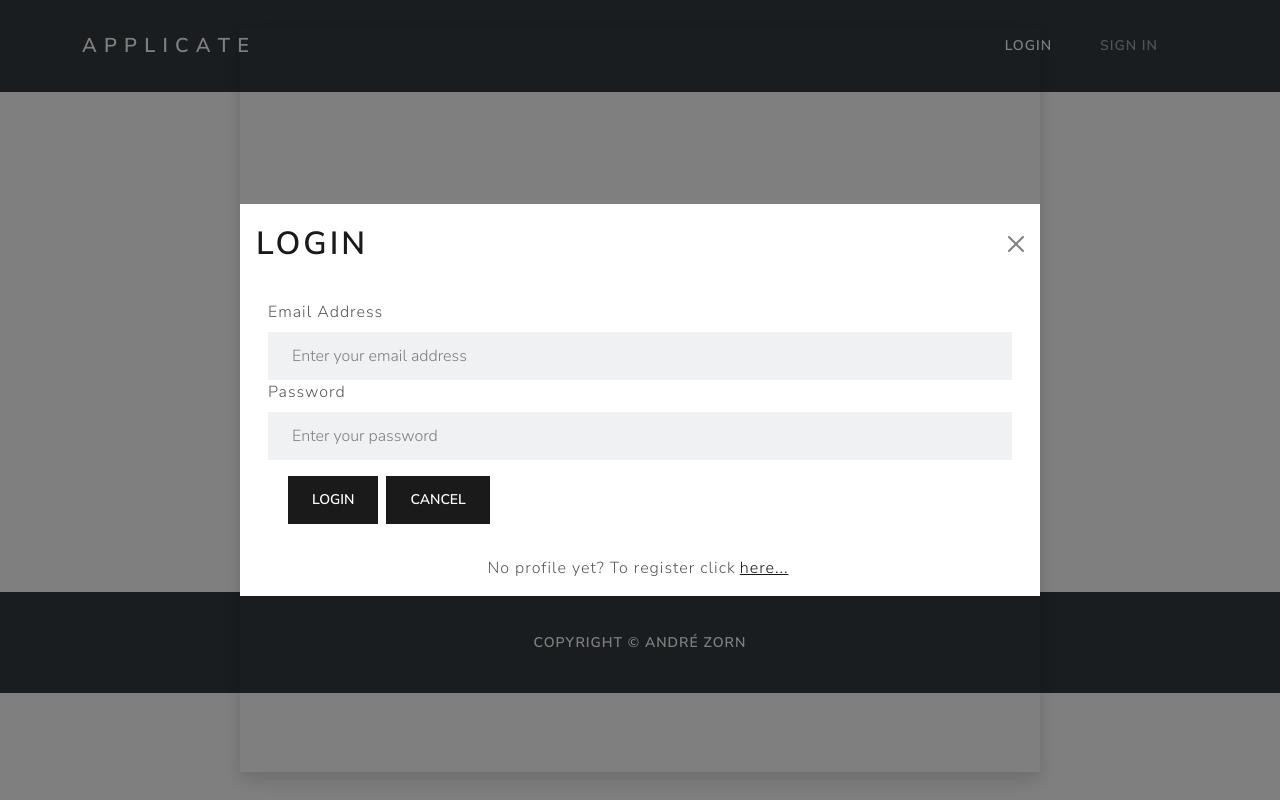
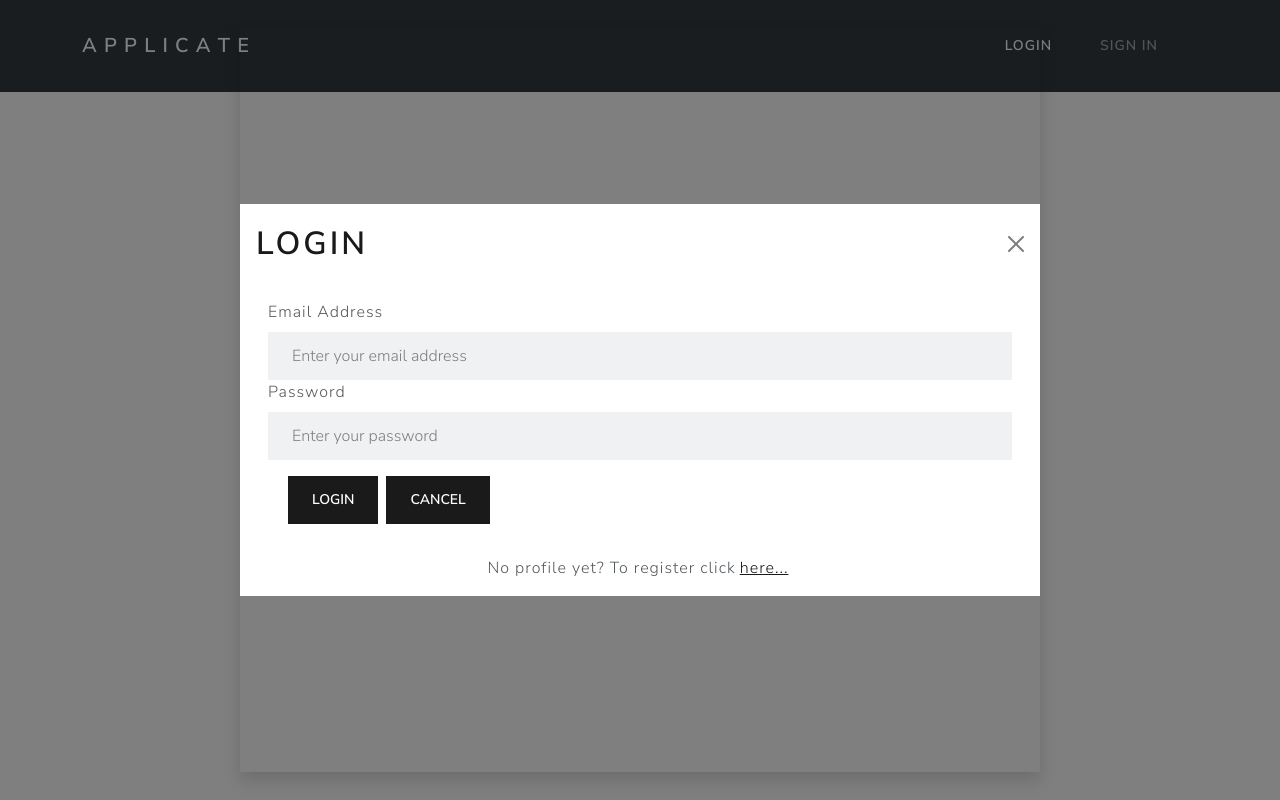
Before and after one commit to Frisianrage/application-tracker-frontend, a React (Create React App) app: page /login in a window 1280 px wide. Shown: the top 800 px of the page. Built offline with nearby package versions, Linux system fonts and the light colour scheme.

Commit message:
Update index.css

```diff
--- a/src/index.css
+++ b/src/index.css
@@ -9,7 +9,7 @@ body {
 }
 
 .wrapper {
-  min-height: 500px;
+  min-height: 100vh;
   max-height: 150vh
 }
 
```
